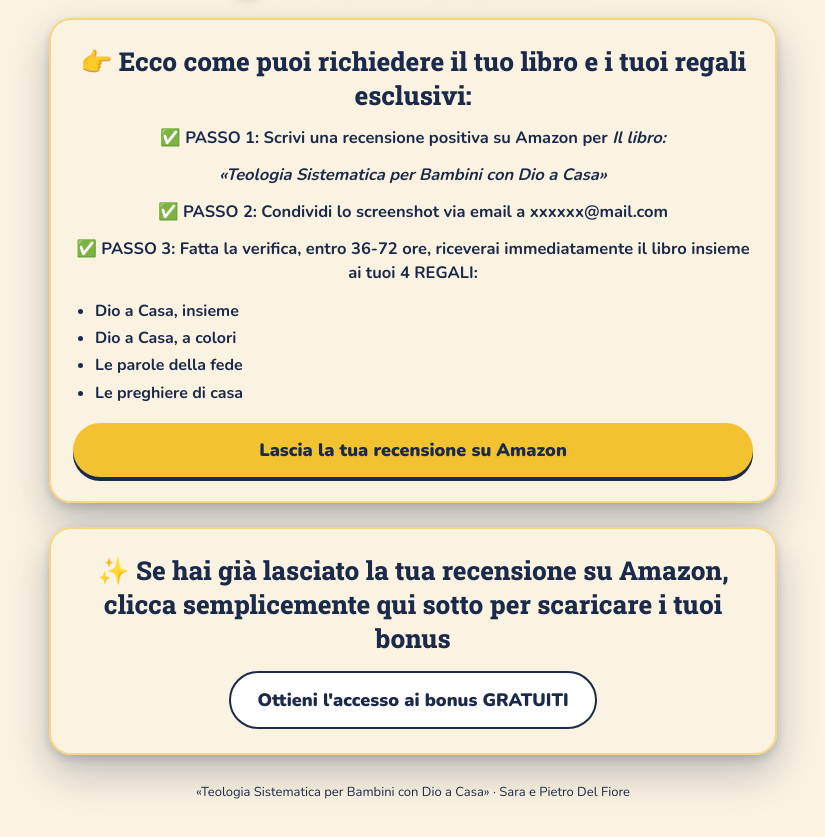
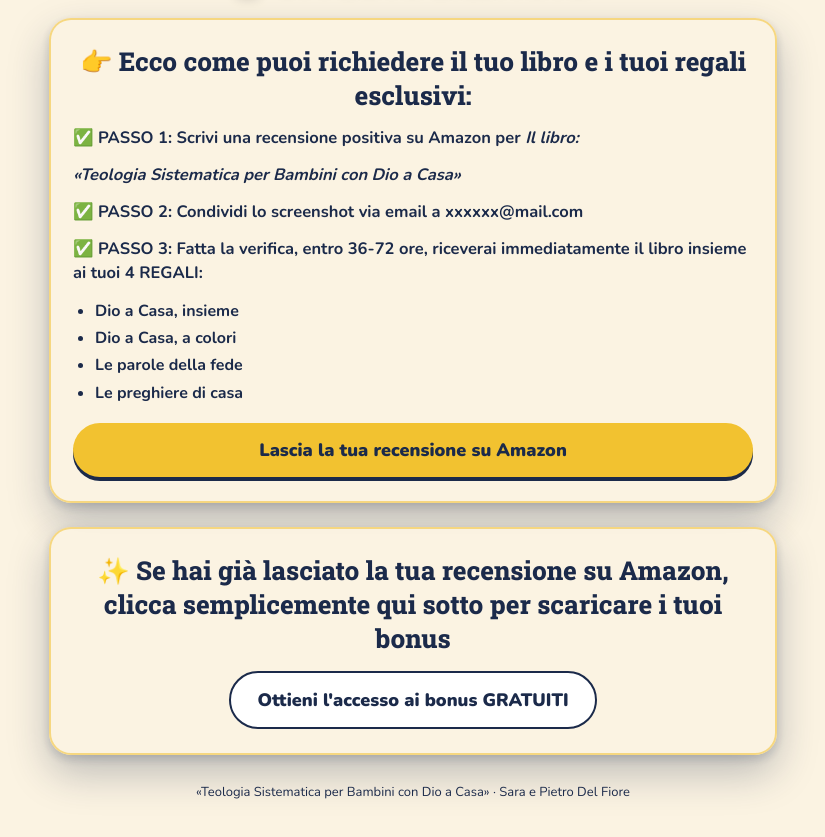
Before and after one commit to lusifra2026/dio-a-casa---libro-gratis, a plain HTML site: page libro-gratis/index.html in a window 1280 px wide. Shown: the part 2080-2917 px from the top of the page, without its empty margins (227-1052 px from the left). Drawn offline with nearby package versions, Linux system fonts and the light colour scheme.

Commit message:
Update index.html

```diff
--- a/libro-gratis/index.html
+++ b/libro-gratis/index.html
@@ -120,10 +120,10 @@ footer{text-align:center;color:var(--navy);font-size:13px;margin-top:28px}
 
   <section class="card" id="formCard">
     <h2>👉 Ecco come puoi richiedere il tuo libro e i tuoi regali esclusivi:</h2>
-    <p style="text-align: center;" class="passo">✅ PASSO 1: Scrivi una recensione positiva su Amazon per <i>Il libro:</i></p>
-    <p style="text-align: center;" class="passo"> <i>«Teologia Sistematica per Bambini con Dio a Casa»</i></p>
-    <p style="text-align: center;" class="passo">✅ PASSO 2: Condividi lo screenshot via email a xxxxxx@mail.com</p>
-    <p style="text-align: center;" class="passo">✅ PASSO 3: Fatta la verifica, entro 36-72 ore, riceverai immediatamente il libro insieme ai tuoi 4 REGALI:</p>
+    <p class="passo">✅ PASSO 1: Scrivi una recensione positiva su Amazon per <i>Il libro:</i></p>
+    <p class="passo"> <i>«Teologia Sistematica per Bambini con Dio a Casa»</i></p>
+    <p class="passo">✅ PASSO 2: Condividi lo screenshot via email a xxxxxx@mail.com</p>
+    <p class="passo">✅ PASSO 3: Fatta la verifica, entro 36-72 ore, riceverai immediatamente il libro insieme ai tuoi 4 REGALI:</p>
     <ul class="list">
       <li>Dio a Casa, insieme</li>
       <li>Dio a Casa, a colori</li>
```
